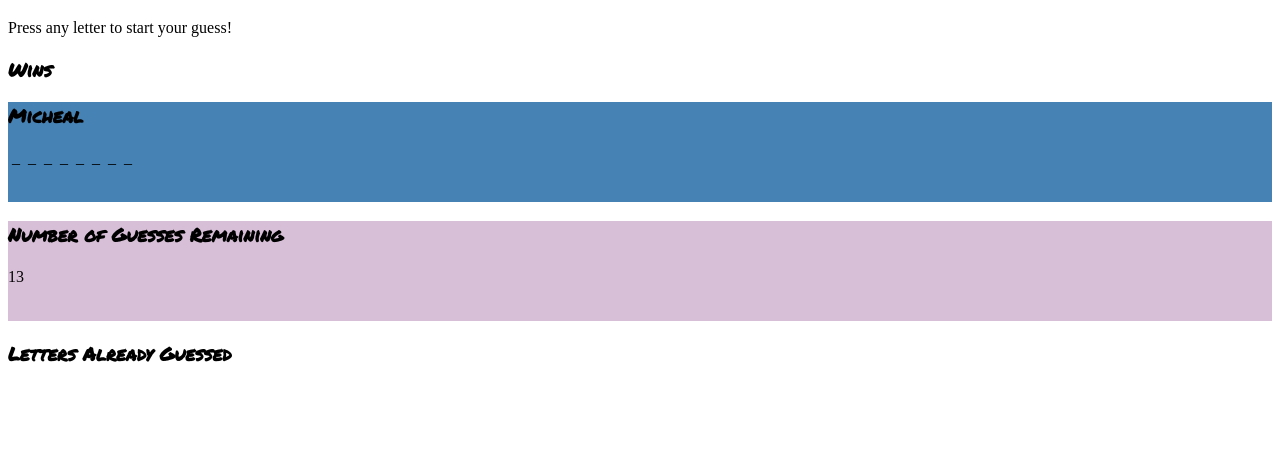
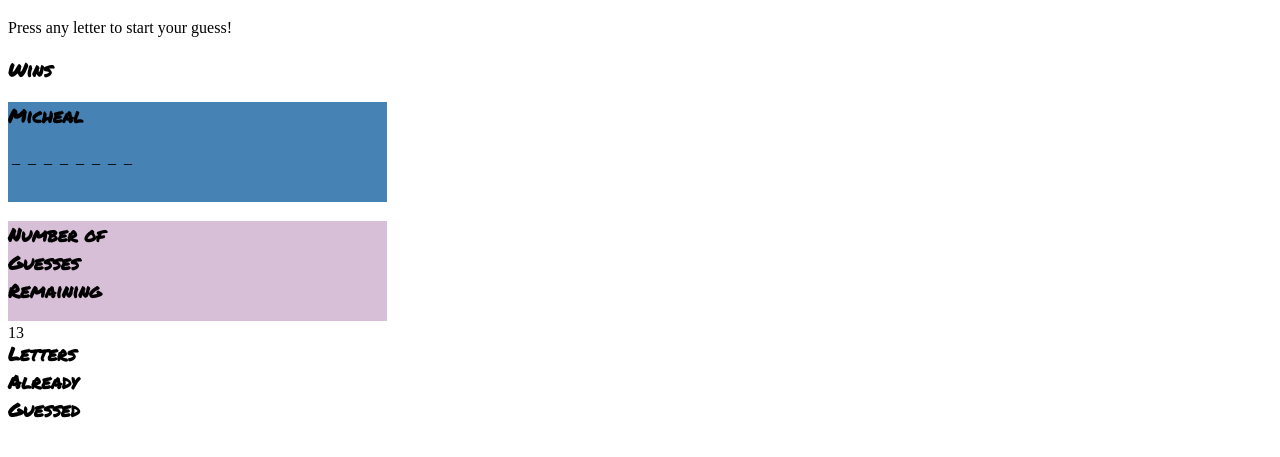
Before and after one commit to MC180G/Word-Guess-Game, a plain HTML site: page index.html in a window 1280 px wide. Shown: the part 61-518 px from the top of the page. Drawn offline with Linux system fonts and the light colour scheme.

Commit message:
updated containers in css

```diff
--- a/assets/css/style.css
+++ b/assets/css/style.css
@@ -5,16 +5,19 @@
 
 #wins {
     background-color: yellowgreen;
+    width: auto;
 }
 
 #current-word-section {
     background-color: steelblue;
     text-emphasis: bold;
+    width: 30%;
 }
 
 .section-title {
     font-family: 'Permanent Marker', cursive;
     align-items: center;
+    width: 30%;
 
 }
 
@@ -22,13 +25,19 @@
     width:100%;
     height:100px;
     align-items: center;
+    width: 30%;
+
 }
 
 #guesses-remaining-section {
     background-color: thistle;
+    width: 30%;
+
 }
 
 .guessed-letters-section {
     background-color: grey;
+    width: 30%;
+
 
 }
--- a/assets/javascript/game.js
+++ b/assets/javascript/game.js
@@ -28,6 +28,9 @@ var wordGuessGame = {
   wins: 0,
 
   setupGame: function () {
+
+    // eliminate picture from previous round
+
     // Choose a Micheal
     var objKeys = Object.keys(this.wordsToPick);
     this.targetWord = objKeys[Math.floor(Math.random() * objKeys.length)];
```
Also changed, not shown: GameShowBG.jpg (added).
